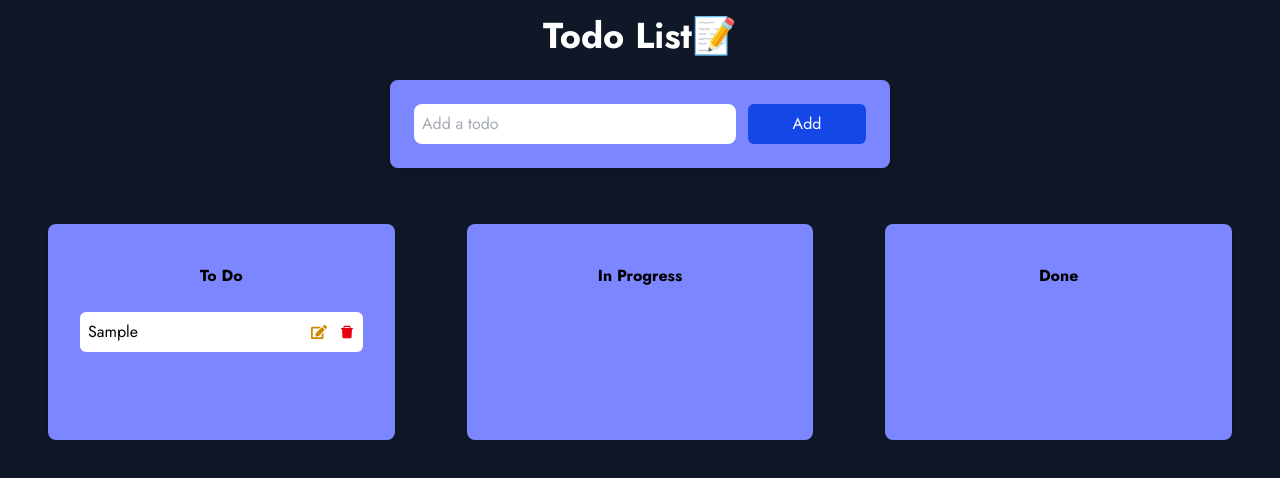
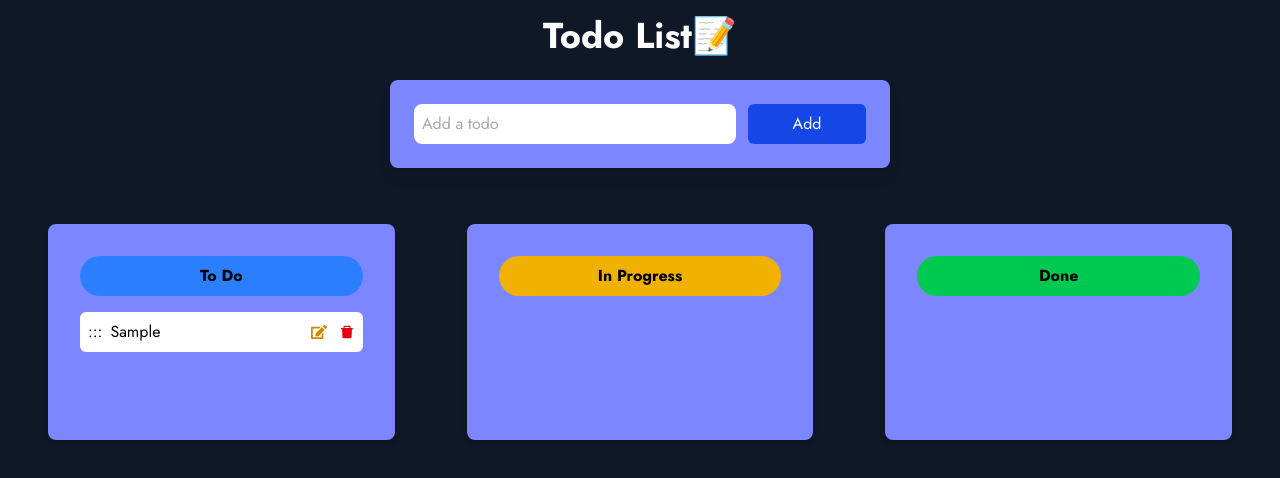
Before and after one commit to Raniyakottayil/My-To-Do-App, a React (Vite) app: page / in a window 1280 px wide. Both pictures are taken after typing "Sample" into the empty fields and a click on the button "Add". Shown: the top 478 px of the page. Built offline with nearby package versions, Linux system fonts and the light colour scheme; a web font is replaced by a local one.

Commit message:
add dnd packages

```diff
--- a/package.json
+++ b/package.json
@@ -10,6 +10,9 @@
     "preview": "vite preview"
   },
   "dependencies": {
+    "@dnd-kit/core": "^6.3.1",
+    "@dnd-kit/sortable": "^10.0.0",
+    "@dnd-kit/utilities": "^3.2.2",
     "@tailwindcss/vite": "^4.1.10",
     "react": "^19.1.0",
     "react-dom": "^19.1.0",
--- a/src/App.tsx
+++ b/src/App.tsx
@@ -1,7 +1,14 @@
 import { useState } from "react";
 import { useEffect } from "react";
 import TodoColumn from "./components/TodoColumn";
-
+import {
+	DndContext,
+	closestCenter,
+	PointerSensor,
+	useSensor,
+	useSensors,
+} from "@dnd-kit/core";
+import type { DragEndEvent } from "@dnd-kit/core";
 
 type Todos = {
 	id: number;
@@ -10,9 +17,8 @@ type Todos = {
 	column: string;
 };
 
-
 function App() {
-  const getInitialTodos = (): Todos[] => {
+	const getInitialTodos = (): Todos[] => {
 		const stored = localStorage.getItem("todos");
 		return stored ? JSON.parse(stored) : [];
 	};
@@ -23,8 +29,8 @@ function App() {
 	const [editId, setEditId] = useState<number | null>(null);
 
 	const columns = ["To Do", "In Progress", "Done"];
-
-const addOrUpdateTodo = () => {
+	const sensors = useSensors(useSensor(PointerSensor));
+     const addOrUpdateTodo = () => {
 		if (!input.trim()) return;
 
 		if (editId !== null) {
@@ -60,12 +66,51 @@ const addOrUpdateTodo = () => {
 			setInput("");
 		}
 	};
-useEffect(() => {
+
+
+	const handleDragEnd = (event: DragEndEvent) => {
+		const { active, over } = event;
+		if (!over || active.id === over.id) return;
+
+		const activeTodo = todos.find((t) => t.id === active.id);
+		if (!activeTodo) return;
+
+		const overTodo = todos.find((t) => t.id === over.id);
+		const columnNames = ["To Do", "In Progress", "Done"];
+
+		if (overTodo && activeTodo.column === overTodo.column) {
+			const columnTodos = todos.filter((t) => t.column === activeTodo.column);
+			const oldIndex = columnTodos.findIndex((t) => t.id === active.id);
+			const newIndex = columnTodos.findIndex((t) => t.id === over.id);
+
+			const newColumnTodos = [...columnTodos];
+			const [moved] = newColumnTodos.splice(oldIndex, 1);
+			newColumnTodos.splice(newIndex, 0, moved);
+
+			const newTodos = [
+				...todos.filter((t) => t.column !== activeTodo.column),
+				...newColumnTodos,
+			];
+			setTodos(newTodos);
+		} else if (!overTodo && columnNames.includes(over.id as string)) {
+			setTodos((prev) =>
+				prev.map((todo) =>
+					todo.id === active.id ? { ...todo, column: over.id as string } : todo
+				)
+			);
+		} else if (overTodo && activeTodo.column !== overTodo.column) {
+			setTodos((prev) =>
+				prev.map((todo) =>
+					todo.id === active.id ? { ...todo, column: overTodo.column } : todo
+				)
+			);
+		}
+	};
+	useEffect(() => {
 		localStorage.setItem("todos", JSON.stringify(todos));
 	}, [todos]);
 
-
- return (
+	return (
 		<div className='bg-gray-900 min-h-screen p-4'>
 			<h1 className='text-center text-white text-3xl sm:text-4xl font-bold mb-4'>
 				<span className='text-4xl'>T</span>odo{" "}
@@ -80,12 +125,21 @@ useEffect(() => {
 						onChange={(e) => setInput(e.target.value)}
 						className='flex-3 p-2 placeholder: text-gray-600 bg-white   rounded-lg focus:outline-none focus:border-2 focus:border-blue-700 focus:text-black'
 					/>
-					<button className=' p-2 flex-1 text-white bg-blue-700 cursor-pointer rounded-md hover:bg-blue-400 hover:text-black  transition'onClick={addOrUpdateTodo}>
-						Add
+					<button
+						className=' p-2 flex-1 text-white bg-blue-700 cursor-pointer rounded-md hover:bg-blue-400 hover:text-black  transition'
+						onClick={addOrUpdateTodo}
+					>
+						{editId ? "Update" : "Add"}
 					</button>
 				</div>
 			</div>
-      <div className='grid grid-cols-1 sm:grid-cols-2 lg:grid-cols-3 gap-2'>
+
+			<DndContext
+				sensors={sensors}
+				collisionDetection={closestCenter}
+				onDragEnd={handleDragEnd}
+			>
+				<div className='grid grid-cols-1 sm:grid-cols-2 lg:grid-cols-3 gap-2'>
 					{columns.map((col) => (
 						<TodoColumn
 							key={col}
@@ -96,6 +150,7 @@ useEffect(() => {
 						/>
 					))}
 				</div>
+			</DndContext>
 		</div>
 	);
 }
--- a/src/components/TodoCard.tsx
+++ b/src/components/TodoCard.tsx
@@ -1,6 +1,8 @@
+import { useState } from "react";
 import { FaEdit } from "react-icons/fa";
-import { useState } from "react";
 import { AiFillDelete } from "react-icons/ai";
+import { useSortable } from "@dnd-kit/sortable";
+import { CSS } from "@dnd-kit/utilities";
 
 type TodoProp = {
 	todo: {
@@ -12,16 +14,35 @@ type TodoProp = {
 	onEdit: (id: number, newText: string) => void;
 };
 const TodoCard = ({ todo, onEdit, deleteTodo }: TodoProp) => {
+	const { attributes, listeners, setNodeRef, transform, transition } =
+		useSortable({ id: todo.id });
+
 	const [editMode, setEditMode] = useState(false);
 	const [editText, setEditText] = useState(todo.text);
+
+	const style = {
+		transform: CSS.Transform.toString(transform),
+		transition,
+	};
+
 	const handleSave = () => {
 		if (editText.trim()) {
 			onEdit(todo.id, editText.trim());
 			setEditMode(false);
 		}
 	};
+
 	return (
-		<div className='flex justify-between items-center my-4 p-2 bg-white text-black rounded-md'>
+		<div
+			ref={setNodeRef}
+			style={style}
+			className='flex justify-between items-center my-4 p-2 bg-white text-black rounded-md'
+		>
+
+			<div {...attributes} {...listeners} className="cursor-move pr-2">
+				:::
+			</div>
+
 			<div className='flex-1 flex items-center justify-between'>
 				{editMode ? (
 					<>
@@ -65,5 +86,4 @@ const TodoCard = ({ todo, onEdit, deleteTodo }: TodoProp) => {
 		</div>
 	);
 };
-
 export default TodoCard;
--- a/src/components/TodoColumn.tsx
+++ b/src/components/TodoColumn.tsx
@@ -1,9 +1,11 @@
 import TodoCard from "./TodoCard";
-
-
+import { useDroppable } from "@dnd-kit/core";
+import {
+	SortableContext,
+	verticalListSortingStrategy,
+} from "@dnd-kit/sortable";
 
 type Todo = {
-
 	id: number;
 	text: string;
 	completed: boolean;
@@ -17,18 +19,39 @@ type TodoColumnProps = {
 	onEdit: (id: number, text: string) => void;
 };
 
+const getTitleBgColor = (title: string) => {
+	switch (title) {
+		case "To Do":
+			return "bg-blue-500";
+		case "In Progress":
+			return "bg-yellow-500";
+		case "Done":
+			return "bg-green-500";
+		default:
+			return "bg-gray-500";
+	}
+};
 
 const TodoColumn = ({ todos, title, onEdit, deleteTodo }: TodoColumnProps) => {
-  return (
-    <div className='bg-indigo-400 p-8 max-w-[500px] h-[90%] my-8 mx-8 rounded-lg shadow-md'>
-   <h1
-				className={`text-center font-bold text-black py-2 p-4 mb-4 rounded-full (
+	const { setNodeRef } = useDroppable({ id: title });
+
+	return (
+		<div
+			ref={setNodeRef}
+			className='bg-indigo-400 p-8 max-w-[500px] h-[90%] my-8 mx-8 rounded-lg shadow-md'
+		>
+			<h1
+				className={`text-center font-bold text-black py-2 p-4 mb-4 rounded-full ${getTitleBgColor(
 					title
 				)}`}
 			>
 				{title}
 			</h1>
-            {todos.map((todo) => (
+			<SortableContext
+				items={todos.map((todo) => todo.id)}
+				strategy={verticalListSortingStrategy}
+			>
+				{todos.map((todo) => (
 					<TodoCard
 						key={todo.id}
 						todo={todo}
@@ -36,8 +59,9 @@ const TodoColumn = ({ todos, title, onEdit, deleteTodo }: TodoColumnProps) => {
 						deleteTodo={deleteTodo}
 					/>
 				))}
-    </div>
-  )
-}
+			</SortableContext>
+		</div>
+	);
+};
 
-export default TodoColumn
+export default TodoColumn;
```
Also changed, not shown: 1 other file (tests, documents, lock files or other folders).
